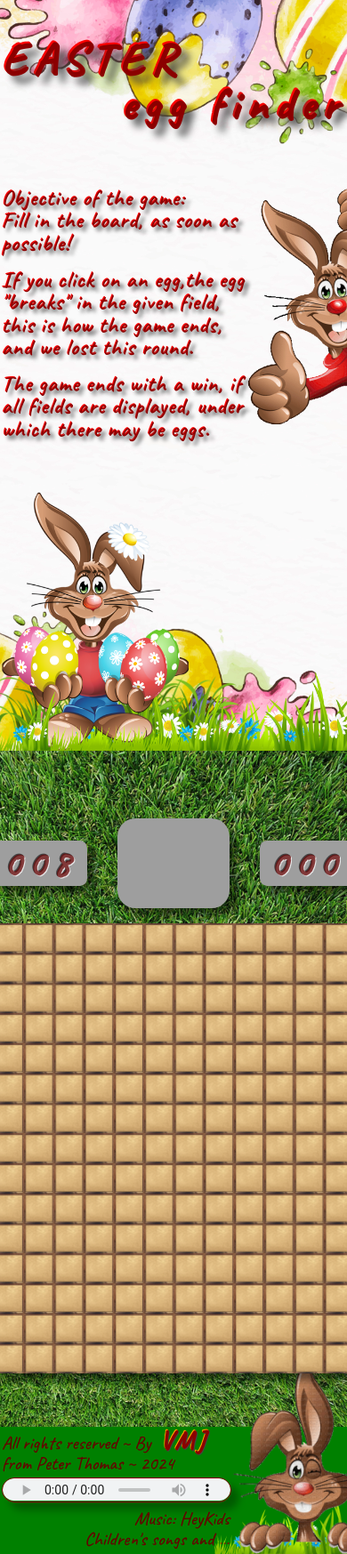
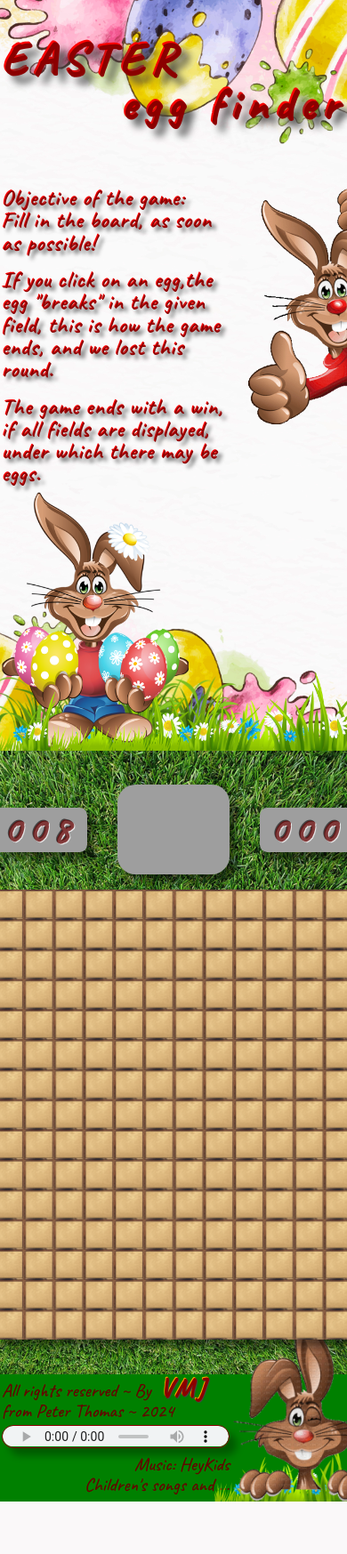
Before and after one commit to ViktorMihalyJozsa/easter-egg-finder, a PHP site: page / in a window 390 px wide; the page is wider, and only the part inside the window is pictured. Shown: that part at 89% size. After the commit the page ends 1688 px from the top of that part, so only its background shows below. Run offline with PHP 8.4, Linux system fonts and the light colour scheme; some libraries are stand-ins or nearby versions; grey boxes are pictures that could not be loaded.

Commit message:
Responsive Copy Site

```diff
--- a/css/base.css
+++ b/css/base.css
@@ -1,6 +1,11 @@
 /*  ========================================================================  *\
     H T M L  -  B O D Y
 \*  ========================================================================  */
+
+* {
+    box-sizing:   border-box;
+    user-select:  none;
+  }
 
 html, body {
     width:         100%;
@@ -12,25 +17,29 @@ html, body {
   }
 
 body {
-    background-image:       url("../assets/body-background.png");
-    background-size:        cover;
-    background-repeat:      no-repeat;
-    background-position-x:  right;
-    background-attachment:  fixed;
+    background-image:     url("../assets/body-background.png");
+    background-size:      cover;
+    background-repeat:    no-repeat;
+    background-position:  right;
   }
 
 
-body::-webkit-scrollbar {    /* Hide scrollbar for Chrome, Safari and Opera */
-    display: none;
+body::-webkit-scrollbar {     /* Hide scrollbar for Chrome, Safari and Opera */
+    display:  none;
 }
 
-body {                       /* Hide scrollbar for IE, Edge and Firefox */
-    -ms-overflow-style: none;      /* IE and Edge */
-    scrollbar-width:    none;      /* Firefox */
+body {                        /* Hide scrollbar for IE, Edge and Firefox */
+    -ms-overflow-style:  none;      /* IE and Edge */
+    scrollbar-width:     none;      /* Firefox */
 }
 
 
   @media(max-width: 1025px) {
+    * {
+        box-sizing:   border-box;
+        user-select:  none;
+      }
+
       html, body {
           width:         100%;
           height:        100%;
@@ -51,6 +60,11 @@ body {                       /* Hide scrollbar for IE, Edge and Firefox */
 
 
   @media(max-width: 768px) {
+    * {
+        box-sizing:   border-box;
+        user-select:  none;
+      }
+
       html, body {
           width:         100%;
           height:        100%;
--- a/css/layout.css
+++ b/css/layout.css
@@ -54,7 +54,7 @@ header {
 
     .header-text {
         width:    3fr;
-        height:   20vh;
+        height:   25vh;
         padding:  5vh 2vh 0vh 0vh;
     }
 
@@ -115,7 +115,7 @@ header {
 
         .header-text {
             width:    3fr;
-            height:   20vh;
+            height:   25vh;
             padding:  5vh 2vh 0vh 0vh;
         }
 
@@ -166,6 +166,7 @@ header {
             }
 }
 
+
 @media(max-width: 768px) {
     header {
         grid-area:       header;
@@ -178,14 +179,14 @@ header {
         width:           auto;  /*1fr;*/
         height:          auto;
 
-        border-right:         1px solid green;
-        border-left:          1px solid green;
+        border-right:         1px solid red;
+        border-left:          1px solid red;
         box-shadow:           1vh 1vh 1vh rgba(0, 0, 0, 0.5);
     }
 
         .header-text {
             width:    auto;  /*1fr;*/
-            height:   18vh;
+            height:   25vh;
             padding:  5vh 2vh 2vh 2vh;
         }
 
@@ -248,6 +249,7 @@ main {
     grid-area:            main;
 
     display:              flex;
+    flex-direction:       column;
     justify-content:      center;
     align-items:          center;
 
@@ -264,12 +266,20 @@ main {
     box-shadow:           1vh 1vh 1vh rgba(0, 0, 0, 0.5);
 }
 
+    .myMain {
+        width:    auto;
+        height:   auto;
+
+        z-index:  100;
+    }
+
 
 @media(max-width: 1025px) {
     main {
         grid-area:            main;
 
         display:              flex;
+        flex-direction:       column;
         justify-content:      center;
         align-items:          center;
 
@@ -285,6 +295,13 @@ main {
         border-left:          1px solid green;
         box-shadow:           1vh 1vh 1vh rgba(0, 0, 0, 0.5);
     }
+
+    .myMain {
+        width:   auto;
+        height:  auto;
+
+        z-index:  100;
+    }
 }
 
 
@@ -293,11 +310,12 @@ main {
         grid-area:            main;
 
         display:              flex;
+        flex-direction:       column;
         justify-content:      center;
         align-items:          center;
 
-        width:                auto;  /*1fr;*/
-        height:               90vh;
+        width:                auto;
+        height:               83vh;
 
         background-image:     url("../assets/game-background.png");
         background-size:      cover;
@@ -308,6 +326,13 @@ main {
         border-left:          1px solid green;
         box-shadow:           1vh 1vh 1vh rgba(0, 0, 0, 0.5);
     }
+
+    .myMain {
+        width:   auto;
+        height:  auto;
+
+        z-index:  100;
+    }
 }
 
 
@@ -315,33 +340,40 @@ main {
         C O N T R O L  P A N E L
     \*  ========================================================================  */
 
-      .control-panel {
+    #control-panel {
         display:          flex;
+        justify-content:  space-between;
         align-items:      center;
-        justify-content:  space-between;
 
-        margin:           2vh 0vh 2vh 0vh;
+        width:            auto;  /*  100%;  /*  48vh;  /*  canvas.width = 12(colums) * size(bodyHeight*0.04) - finder.js  */
+        height:           auto;
+        margin:           0vh 0vh 2vh 0vh;
     }
 
-          .text-on-image {
+        .left-button,
+        .right-button {
             position:         relative;
+
             display:          flex;
             justify-content:  center;
             align-items:      center;
         }
 
-              .ui-element {
+            .element {
                 width:          12.5vh;
                 height:         6vh;
+
                 border-radius:  1vh;
                 box-shadow:     1vh 1vh 1vh rgba(0, 0, 0, 0.5);
             }
 
-              .number-overlay {
+            .number {
                 position:        absolute;
                 text-align:      center;
 
-                  width:           100%;
+                width:           auto;
+                height:          auto;
+
                 font-size:       5vh;
                 letter-spacing:  1vh;
                 font-weight:     bold;
@@ -349,10 +381,12 @@ main {
                 text-shadow:     1px 1px rgba(255, 255, 255, 0.75), -1px -1px #444;
             }
 
-          .button {
-              cursor:         url("../assets/greencursor.png") 2 2, pointer;    /*  C U R S O R  S T Y L E  */
+        .center-button {
+            cursor:         pointer;
+
             width:          15vh;
             height:         12vh;
+
             border-radius:  2.4vh;
             box-shadow:     1vh 1vh 1vh rgba(0, 0, 0, 0.5);
         }
@@ -362,16 +396,15 @@ main {
         C A N V A S
     \*  ========================================================================  */
 
-      .myCanvas {
+      #myCanvas {
         display:          flex;
         align-items:      center;
         justify-content:  center;
-      }
 
-      .canvas-element {
-        cursor:      url("../assets/greencursor.png") 2 2, pointer;    /*  C U R S O R  S T Y L E  */
-        box-shadow:  1vh 1vh 1vh rgba(0, 0, 0, 0.5);
-        z-index:     100;
+        cursor:           pointer;
+        box-shadow:       1vh 1vh 1vh rgba(0, 0, 0, 0.5);
+
+        z-index:          100;
       }
 
 
@@ -393,9 +426,9 @@ footer {
     .footer-text {
         float:    left;
 
-        width:    calc(100% - 2vh - 35%);  /*  min.: 62%  -  2vh = 3%  */
-        height:   16vh;
-        padding:  0.5vh 35% 0.5vh 2vh;
+        width:    100%;  /*  calc(100% - 2vh - 30%);  /*  min.: 62%  -  2vh = 3%  */
+        height:   17vh;
+        padding:  0.5vh 30% 0.5vh 2vh;
 
         z-index:  30;
     }
@@ -419,7 +452,7 @@ footer {
         height:             32vh;   /*  img.size: 500px = 32vh  */
 
         margin-top:         -32vh;  /*  image-height  */
-        margin-right:       -20vh;  /*  desing-size  */
+        margin-right:       -16vh;  /*  desing-size  */
 
         background-image:   url("../assets/footer-logo.png");
         background-repeat:  no-repeat;
@@ -444,9 +477,9 @@ footer {
         .footer-text {
             float:    left;
 
-            width:    calc(100% - 2vh - 35%);  /*  min.: 62%  -  2vh = 3%  */
-            height:   16vh;
-            padding:  0.5vh 35% 0.5vh 2vh;
+            width:    100%;  /*  calc(100% - 2vh - 30%);  /*  min.: 62%  -  2vh = 3%  */
+            height:   17vh;
+            padding:  0.5vh 30% 0.5vh 2vh;
 
             z-index:  30;
         }
@@ -470,7 +503,7 @@ footer {
             height:             32vh;   /*  img.size: 500px = 32vh  */
 
             margin-top:         -32vh;  /*  image-height  */
-            margin-right:       -20vh;  /*  desing-size  */
+            margin-right:       -16vh;  /*  desing-size  */
 
             background-image:   url("../assets/footer-logo.png");
             background-repeat:  no-repeat;
@@ -485,7 +518,7 @@ footer {
     footer {
         grid-area:       footer;
 
-        width:           auto;  /*1fr;*/
+        width:           auto;
         height:          auto;
 
         border-right:    1px solid green;
@@ -496,8 +529,8 @@ footer {
             .footer-text {
                 float:    left;
 
-                width:    calc(100% - 2vh - 35%);  /*  min.: 62%  -  2vh = 3%  */
-                height:   16vh;
+                width:    100%;  /*  calc(100% - 2vh - 35%);  /*  min.: 62%  -  2vh = 3%  */
+                height:   17vh;
                 padding:  0.5vh 35% 0.5vh 2vh;
 
                 z-index:  30;
--- a/index.html
+++ b/index.html
@@ -48,21 +48,19 @@
     </header>
 
     <main>
-        <div class="main">
-            <div id="control-panel" class="control-panel">
-                <div class="text-on-image">
-                    <img id="counter" class="ui-element" src="assets/counter.png" alt="#">
-                    <span id="mine-count" class="number-overlay">000</span>
-                </div>
-                <img id="action-button" class="button" src="assets/button-start.png" alt="#">
-                <div class="text-on-image">
-                    <img id="timer" class="ui-element" src="assets/counter.png" alt="#">
-                    <span id="time" class="number-overlay">000</span>
-                </div>
+        <div class="myMain">
+        <div id="control-panel">
+            <div class="left-button">
+                <img id="counter" class="element" src="assets/counter.png" alt="#">
+                <span id="mine-count" class="number">000</span>
             </div>
-            <div class="myCanvas">
-                <canvas id="myCanvas" class="canvas-element"></canvas>
+            <img id="action-button" class="center-button" src="assets/button-start.png" alt="Action Button">
+            <div class="right-button">
+                <img id="timer" class="element" src="assets/counter.png" alt="#">
+                <span id="time" class="number">000</span>
             </div>
+        </div>
+        <canvas id="myCanvas"></canvas>
         </div>
     </main>
 
```
Lines whose indentation alone changed are shown as unchanged.
